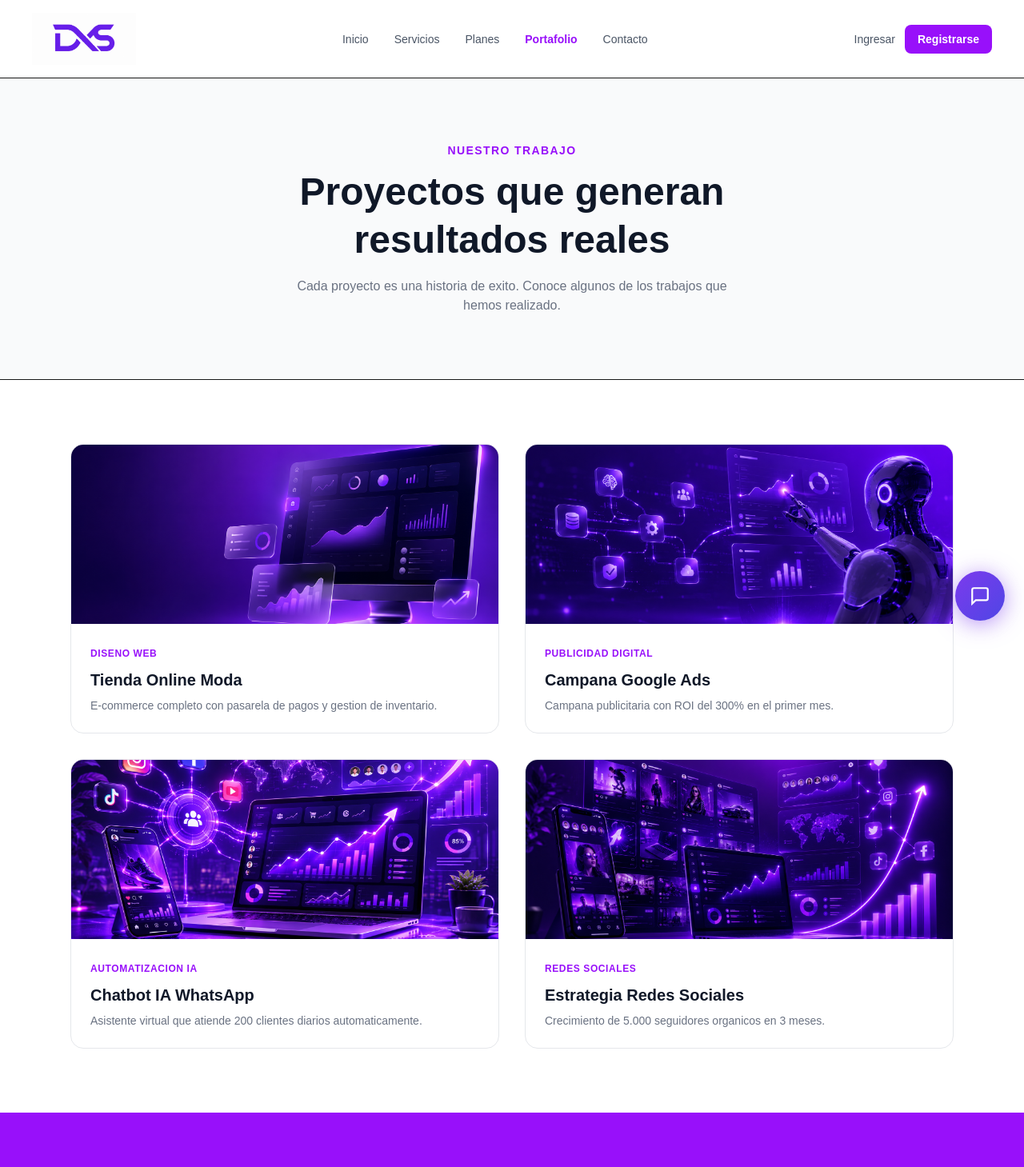
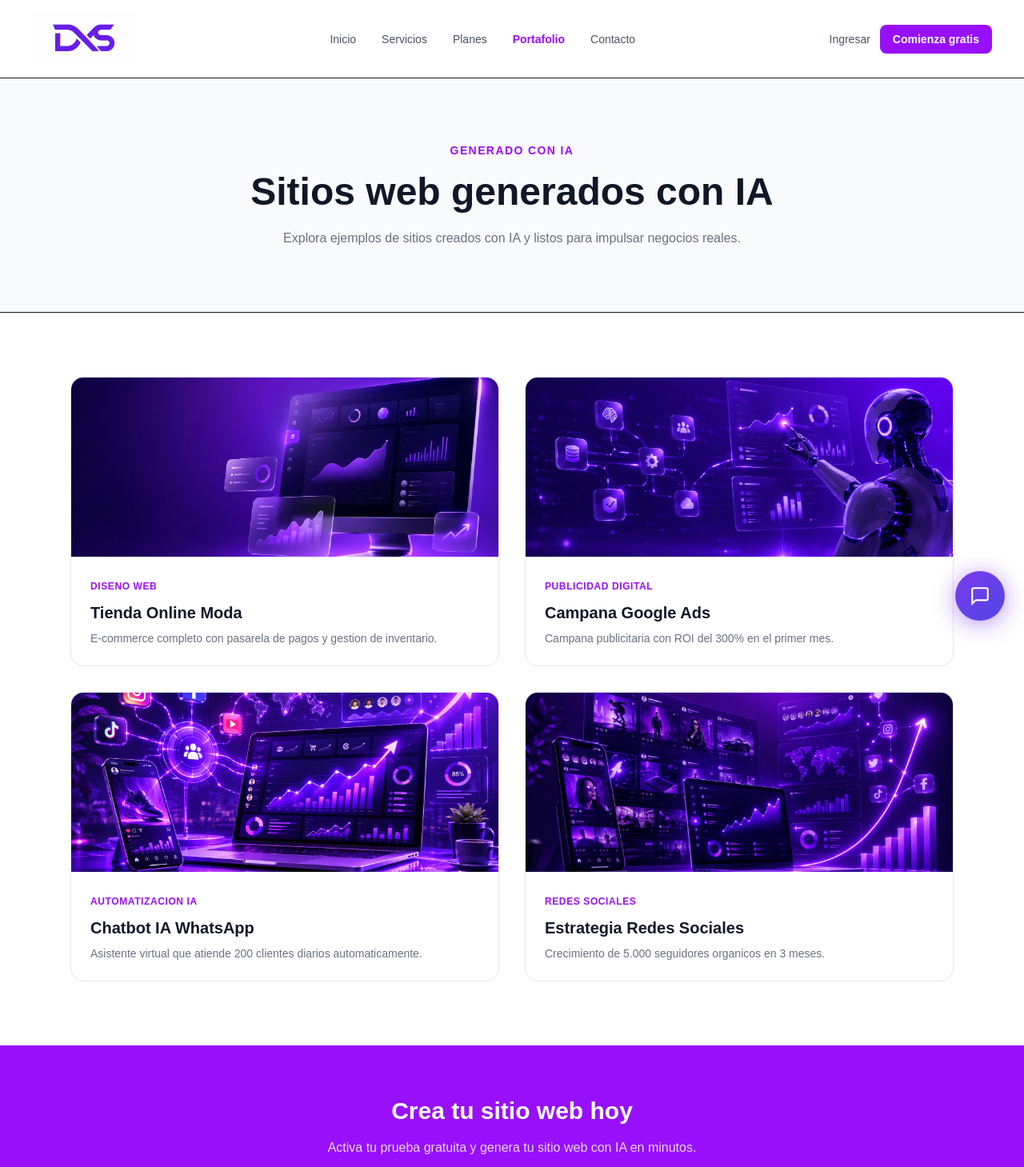
Before and after one commit to dsmmarket307/dms-digital-media-studio, a Next.js app: page /portafolio in a window 1280 px wide. Shown: the top 1459 px of the page at 80% size. Built offline with nearby package versions, Linux system fonts and the light colour scheme.

Commit message:
fix: actualizar portafolio a posicionamiento SaaS

```diff
--- a/app/portafolio/page.tsx
+++ b/app/portafolio/page.tsx
@@ -24,17 +24,17 @@ export default function PortafolioPage() {
         </nav>
         <div className="flex items-center gap-3">
           <Link href="/auth/login" className="text-sm text-gray-600 hover:text-purple-600 font-medium">Ingresar</Link>
-          <Link href="/auth/register" className="bg-purple-600 text-white px-4 py-2 rounded-lg text-sm font-semibold hover:bg-purple-700 transition-colors">Registrarse</Link>
+          <Link href="/auth/register" className="bg-purple-600 text-white px-4 py-2 rounded-lg text-sm font-semibold hover:bg-purple-700 transition-colors">Comienza gratis</Link>
         </div>
       </header>
 
       <section className="text-center px-6 py-20 bg-gray-50 border-b">
-        <p className="text-sm font-semibold text-purple-600 uppercase tracking-widest mb-3">Nuestro trabajo</p>
+        <p className="text-sm font-semibold text-purple-600 uppercase tracking-widest mb-3">Generado con IA</p>
         <h1 className="text-4xl md:text-5xl font-bold text-gray-900 max-w-2xl mx-auto leading-tight">
-          Proyectos que generan resultados reales
+          Sitios web generados con IA
         </h1>
         <p className="text-gray-500 mt-4 max-w-xl mx-auto">
-          Cada proyecto es una historia de exito. Conoce algunos de los trabajos que hemos realizado.
+          Explora ejemplos de sitios creados con IA y listos para impulsar negocios reales.
         </p>
       </section>
 
@@ -56,11 +56,11 @@ export default function PortafolioPage() {
       </section>
 
       <section className="bg-purple-600 px-6 py-16 text-center">
-        <h2 className="text-3xl font-bold text-white mb-4">Tu proyecto podria ser el siguiente</h2>
-        <p className="text-purple-200 mb-8 max-w-xl mx-auto">Trabajemos juntos para crear algo increible para tu negocio.</p>
+        <h2 className="text-3xl font-bold text-white mb-4">Crea tu sitio web hoy</h2>
+        <p className="text-purple-200 mb-8 max-w-xl mx-auto">Activa tu prueba gratuita y genera tu sitio web con IA en minutos.</p>
         <div className="flex flex-col md:flex-row gap-4 justify-center">
           <Link href="/planes" className="bg-white text-purple-600 px-8 py-3 rounded-xl font-semibold hover:bg-purple-50 transition-colors">
-            Ver planes y precios
+            Comenzar gratis
           </Link>
           <Link href="/#contacto" className="border border-white text-white px-8 py-3 rounded-xl font-semibold hover:bg-purple-700 transition-colors">
             Hablar con un asesor
```
